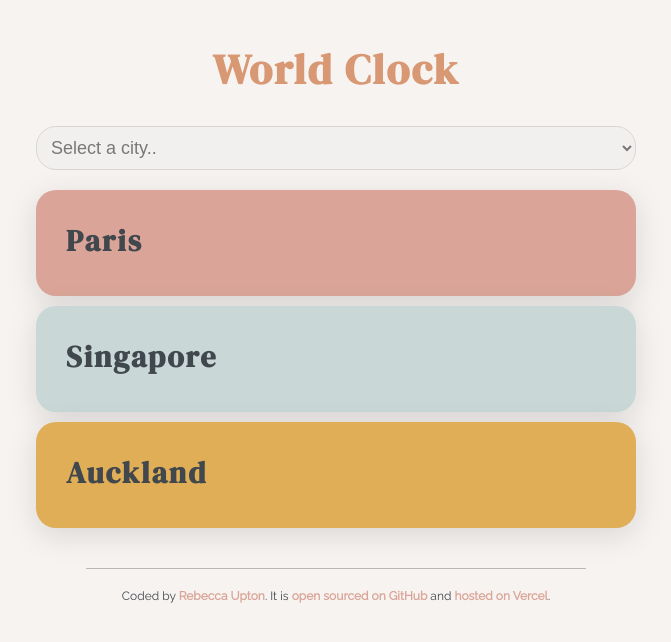
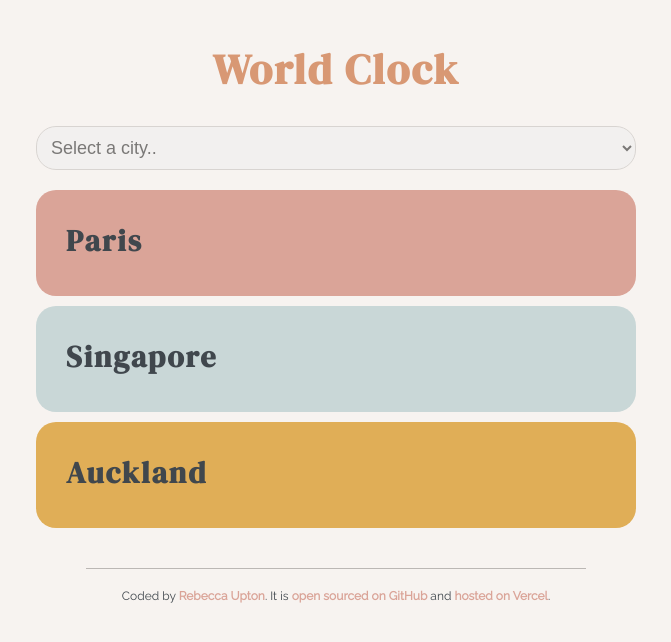
Before and after one commit to reb84/World-Clock, a plain HTML site: page index.html in a window 1280 px wide. Shown: the whole page, without its empty margins (304-975 px from the left). Drawn offline with nearby package versions, Linux system fonts and the light colour scheme; a script that the page names is missing.

Commit message:
removed box shadow

```diff
--- a/src/style.css
+++ b/src/style.css
@@ -52,7 +52,6 @@ select {
   margin: 10px 0;
   justify-content: space-between;
   padding: 30px 30px;
-  box-shadow: rgba(100, 100, 111, 0.2) 0px 7px 29px 0px;
   border-radius: 20px;
   background-color: #cdc1d9;
 }
```
